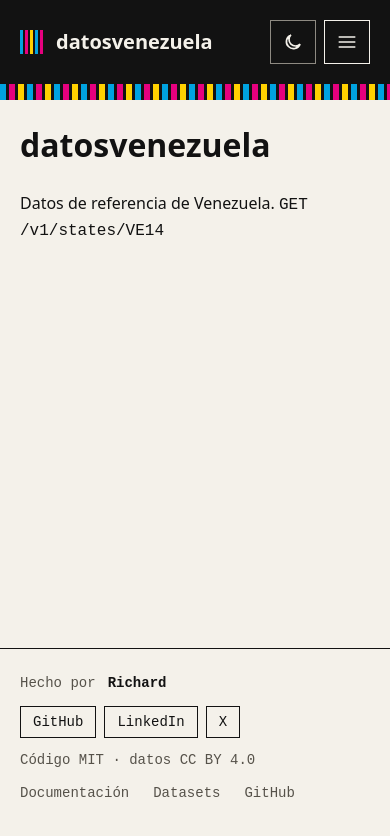
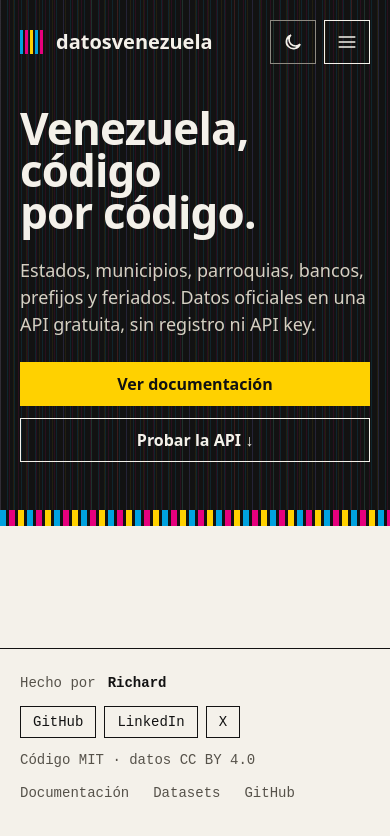
Before and after one commit to esrichardd/datosvenezuela, an Astro site in the folder web/: page / in a window 390 px wide. Built offline with nearby package versions, Linux system fonts and the light colour scheme; Astro itself is replaced by a stand-in of ours.

Commit message:
feat(web): add home hero

```diff
--- /dev/null
+++ b/web/src/components/home/Hero.astro
@@ -0,0 +1,82 @@
+---
+/**
+ * Home hero: what the project is and the two main actions.
+ * An optional "aside" slot holds the map on wide screens.
+ */
+import { routes } from "../../config/site";
+import EmphasisSurface from "../layout/EmphasisSurface.astro";
+import Button from "../ui/Button.astro";
+import ButtonRow from "../ui/ButtonRow.astro";
+import Container from "../ui/Container.astro";
+import Heading from "../ui/Heading.astro";
+import Lead from "../ui/Lead.astro";
+
+const hasAside = Astro.slots.has("aside");
+---
+
+<EmphasisSurface as="section" aria-labelledby="hero-title">
+  <Container>
+    <div class:list={["hero", { "hero--with-aside": hasAside }]}>
+      <div class="hero__content">
+        <Heading level={1} size="display" id="hero-title">
+          Venezuela, código por código.
+        </Heading>
+        <Lead>
+          Estados, municipios, parroquias, bancos, prefijos y feriados. Datos
+          oficiales en una API gratuita, sin registro ni API key.
+        </Lead>
+        <ButtonRow>
+          <Button href={routes.docs}>Ver documentación</Button>
+          <Button href="#api" variant="outline">
+            Probar la API ↓
+          </Button>
+        </ButtonRow>
+      </div>
+      {hasAside && (
+        <div class="hero__aside">
+          <slot name="aside" />
+        </div>
+      )}
+    </div>
+  </Container>
+</EmphasisSurface>
+
+<style>
+  .hero {
+    display: grid;
+    gap: var(--space-12);
+    align-items: center;
+    padding-block: var(--space-12) var(--space-20);
+  }
+
+  .hero__content {
+    display: flex;
+    flex-direction: column;
+    gap: var(--space-8);
+  }
+
+  /* The aside (map) only shows on desktop, next to the text. */
+  .hero__aside {
+    display: none;
+  }
+
+  @media (width >= 1100px) {
+    .hero--with-aside {
+      grid-template-columns: minmax(0, 1fr) minmax(0, 1.15fr);
+    }
+
+    .hero__aside {
+      display: block;
+    }
+  }
+
+  @media (width < 560px) {
+    .hero {
+      padding-block: var(--space-6) var(--space-12);
+    }
+
+    .hero__content {
+      gap: var(--space-6);
+    }
+  }
+</style>
--- /dev/null
+++ b/web/src/components/layout/EmphasisSurface.astro
@@ -0,0 +1,50 @@
+---
+/**
+ * The dark brand surface with the moiré background (site header, hero).
+ *
+ * It stays dark in both themes, so it remaps the text and border tokens for
+ * everything inside it: children keep using --color-fg, --color-fg-muted and
+ * --color-border and get the right colors automatically.
+ *
+ * The pattern only repeats horizontally, so two surfaces stacked one under
+ * the other (header, then hero) look like a single one.
+ */
+import type { HTMLAttributes } from "astro/types";
+
+type Props = HTMLAttributes<"div"> & {
+  as?: "div" | "header" | "section";
+};
+
+const { as: Tag = "div", class: className, ...rest } = Astro.props;
+---
+
+<Tag class:list={["emphasis-surface", className]} {...rest}>
+  <slot />
+</Tag>
+
+<style>
+  .emphasis-surface {
+    --color-fg: var(--color-fg-on-emphasis);
+    --color-fg-muted: var(--color-fg-muted-on-emphasis);
+    --color-border: var(--color-fg-on-emphasis);
+
+    background-color: var(--color-bg-emphasis);
+    background-image:
+      repeating-linear-gradient(
+        90deg,
+        var(--pattern-moire-1) 0 var(--pattern-moire-line),
+        transparent var(--pattern-moire-line) var(--pattern-moire-step-1)
+      ),
+      repeating-linear-gradient(
+        90deg,
+        var(--pattern-moire-2) 0 var(--pattern-moire-line),
+        transparent var(--pattern-moire-line) var(--pattern-moire-step-2)
+      ),
+      repeating-linear-gradient(
+        90deg,
+        var(--pattern-moire-3) 0 var(--pattern-moire-line),
+        transparent var(--pattern-moire-line) var(--pattern-moire-step-3)
+      );
+    color: var(--color-fg);
+  }
+</style>
--- a/web/src/components/layout/Logo.astro
+++ b/web/src/components/layout/Logo.astro
@@ -1,9 +1,9 @@
 ---
 /** Site logo: the stripe mark and the name, linking to the home page. */
-import { site } from "../../config/site";
+import { routes, site } from "../../config/site";
 ---
 
-<a href="/" class="logo">
+<a href={routes.home} class="logo">
   <span class="logo__mark" aria-hidden="true"></span>
   {site.name}
 </a>
--- a/web/src/components/layout/SiteHeader.astro
+++ b/web/src/components/layout/SiteHeader.astro
@@ -4,6 +4,7 @@ import { site } from "../../config/site";
 import Container from "../ui/Container.astro";
 import Icon from "../ui/Icon.astro";
 import IconButton from "../ui/IconButton.astro";
+import EmphasisSurface from "./EmphasisSurface.astro";
 import Logo from "./Logo.astro";
 import ThemeToggle from "./ThemeToggle.astro";
 
@@ -12,6 +13,7 @@ const isCurrent = (href: string) => path.startsWith(href);
 ---
 
 <header class="site-header" data-site-header>
+  <EmphasisSurface>
     <Container class="site-header__inner">
       <Logo />
       <div class="site-header__actions">
@@ -45,13 +47,12 @@ const isCurrent = (href: string) => path.startsWith(href);
         </IconButton>
       </div>
     </Container>
+  </EmphasisSurface>
 </header>
 
 <style>
   .site-header {
     position: relative;
-    background-color: var(--color-bg-emphasis);
-    color: var(--color-fg-on-emphasis);
   }
 
   .site-header :global(.site-header__inner) {
--- /dev/null
+++ b/web/src/components/ui/ButtonRow.astro
@@ -0,0 +1,29 @@
+---
+/**
+ * A row of buttons or links. On phones the buttons stack and take the
+ * full width, which makes them easier to tap.
+ */
+import type { HTMLAttributes } from "astro/types";
+
+type Props = HTMLAttributes<"div">;
+
+const { class: className, ...rest } = Astro.props;
+---
+
+<div class:list={["button-row", className]} {...rest}>
+  <slot />
+</div>
+
+<style>
+  .button-row {
+    display: flex;
+    flex-wrap: wrap;
+    gap: var(--space-3);
+  }
+
+  @media (width < 560px) {
+    .button-row > :global(*) {
+      flex: 1 1 100%;
+    }
+  }
+</style>
--- /dev/null
+++ b/web/src/components/ui/Heading.astro
@@ -0,0 +1,48 @@
+---
+/**
+ * A heading with the brand's expanded type.
+ *
+ * level sets the HTML tag (document outline); size sets the look, so both
+ * can be chosen independently.
+ */
+import type { HTMLAttributes } from "astro/types";
+
+type Props = HTMLAttributes<"h1"> & {
+  level?: 1 | 2 | 3;
+  size?: "display" | "heading" | "title";
+};
+
+const { level = 2, size = "heading", class: className, ...rest } = Astro.props;
+
+const Tag = `h${level}` as const;
+---
+
+<Tag class:list={["heading", `heading--${size}`, className]} {...rest}>
+  <slot />
+</Tag>
+
+<style>
+  .heading {
+    margin: 0;
+    font-family: var(--font-sans);
+    font-weight: var(--font-weight-black);
+    font-stretch: var(--font-stretch-expanded);
+    letter-spacing: var(--letter-spacing-tight);
+  }
+
+  .heading--display {
+    font-size: var(--font-size-display);
+    line-height: var(--line-height-tight);
+  }
+
+  .heading--heading {
+    font-size: var(--font-size-heading);
+    line-height: var(--line-height-snug);
+  }
+
+  .heading--title {
+    font-size: var(--font-size-xl);
+    font-weight: var(--font-weight-extrabold);
+    line-height: var(--line-height-snug);
+  }
+</style>
--- /dev/null
+++ b/web/src/components/ui/Lead.astro
@@ -0,0 +1,28 @@
+---
+/** The introductory paragraph under a page or section heading. */
+import type { HTMLAttributes } from "astro/types";
+
+type Props = HTMLAttributes<"p">;
+
+const { class: className, ...rest } = Astro.props;
+---
+
+<p class:list={["lead", className]} {...rest}>
+  <slot />
+</p>
+
+<style>
+  .lead {
+    margin: 0;
+    max-width: var(--measure-narrow);
+    color: var(--color-fg-muted);
+    font-size: var(--font-size-md);
+    line-height: var(--line-height-normal);
+  }
+
+  @media (width >= 560px) {
+    .lead {
+      font-size: var(--font-size-lg);
+    }
+  }
+</style>
--- a/web/src/config/site.ts
+++ b/web/src/config/site.ts
@@ -1,6 +1,13 @@
 /** Site-wide settings: one place for names, URLs and navigation. */
 
 const repoUrl = "https://github.com/esrichardd/datosvenezuela";
+
+/** Internal routes, so a path is written in one place only. */
+export const routes = {
+  home: "/",
+  docs: "/docs/",
+  datasets: "/datasets/",
+} as const;
 
 export interface NavLink {
   label: string;
@@ -24,8 +31,8 @@ export const site = {
     ],
   },
   nav: [
-    { label: "Documentación", href: "/docs/" },
-    { label: "Datasets", href: "/datasets/" },
+    { label: "Documentación", href: routes.docs },
+    { label: "Datasets", href: routes.datasets },
     { label: "GitHub", href: repoUrl, external: true },
   ] satisfies NavLink[],
   license: "Código MIT · datos CC BY 4.0",
--- a/web/src/layouts/BaseLayout.astro
+++ b/web/src/layouts/BaseLayout.astro
@@ -1,7 +1,8 @@
 ---
 /**
  * The frame every page shares: document head, header and footer.
- * Pages pass their own title and description.
+ * Pages pass their own title and description, and may fill the "hero"
+ * slot, which goes right below the header, before the stripe band.
  */
 import { Font } from "astro:assets";
 import SiteFooter from "../components/layout/SiteFooter.astro";
@@ -39,8 +40,9 @@ const fullTitle = title ? `${title} · ${site.name}` : site.name;
       Saltar al contenido
     </a>
     <SiteHeader />
-    <StripeBand />
     <main id="main">
+      <slot name="hero" />
+      <StripeBand />
       <slot />
     </main>
     <SiteFooter />
--- a/web/src/pages/index.astro
+++ b/web/src/pages/index.astro
@@ -1,13 +1,8 @@
 ---
-import Container from "../components/ui/Container.astro";
+import Hero from "../components/home/Hero.astro";
 import BaseLayout from "../layouts/BaseLayout.astro";
 ---
 
 <BaseLayout>
-  <Container>
-    <h1>datosvenezuela</h1>
-    <p>
-      Datos de referencia de Venezuela. <code>GET /v1/states/VE14</code>
-    </p>
-  </Container>
+  <Hero slot="hero" />
 </BaseLayout>
--- a/web/src/styles/tokens.css
+++ b/web/src/styles/tokens.css
@@ -65,6 +65,7 @@
     var(--palette-neutral-400)
   );
   --color-fg-on-emphasis: var(--palette-neutral-50);
+  --color-fg-muted-on-emphasis: var(--palette-neutral-200);
   --color-fg-on-primary: var(--palette-neutral-900);
 
   /* Borders */
@@ -124,6 +125,18 @@
   --font-size-4xl: 3.25rem; /* 52px */
   --font-size-5xl: 5rem; /* 80px */
 
+  /* Fluid sizes: they grow with the viewport between two limits. */
+  --font-size-display: clamp(
+    var(--font-size-3xl),
+    1.5rem + 5vw,
+    var(--font-size-5xl)
+  ); /* 44px to 80px */
+  --font-size-heading: clamp(
+    var(--font-size-2xl),
+    1.5rem + 2vw,
+    var(--font-size-3xl)
+  ); /* 32px to 44px */
+
   --font-weight-regular: 400;
   --font-weight-medium: 500;
   --font-weight-semibold: 600;
@@ -141,6 +154,10 @@
   --line-height-relaxed: 1.65;
 
   --letter-spacing-tight: -0.02em;
+
+  /* Comfortable line lengths for reading. */
+  --measure: 65ch;
+  --measure-narrow: 34ch;
 
   /* ---------- Semantic: space, shape, layout ---------- */
 
@@ -164,6 +181,16 @@
   /* Brand stripe pattern: width of each color stripe and of the gap. */
   --pattern-stripe: 6px;
   --pattern-gap: 3px;
+
+  /* Moiré background of the emphasis surface: three sets of thin lines
+     with different spacing, which interfere with each other. */
+  --pattern-moire-line: 1px;
+  --pattern-moire-1: color-mix(in srgb, var(--color-decor-1) 13%, transparent);
+  --pattern-moire-2: color-mix(in srgb, var(--color-decor-2) 11%, transparent);
+  --pattern-moire-3: color-mix(in srgb, var(--color-decor-3) 7%, transparent);
+  --pattern-moire-step-1: 7px;
+  --pattern-moire-step-2: 9px;
+  --pattern-moire-step-3: 13px;
 
   /* Touch targets: minimum size of interactive controls (WCAG 2.5.8). */
   --control-size: 2.75rem; /* 44px */
```
Lines whose indentation alone changed are shown as unchanged.
